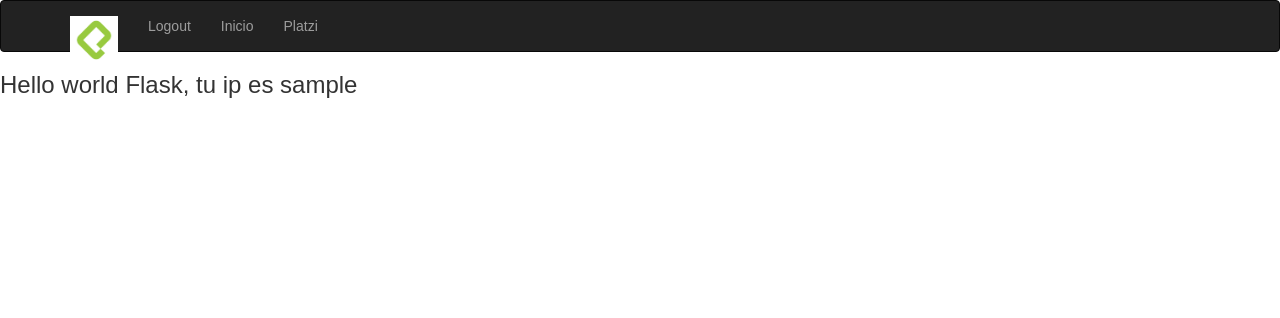
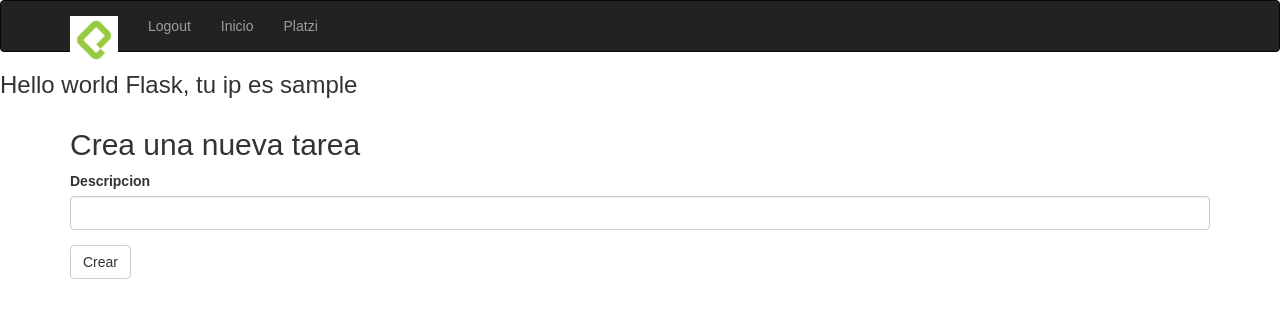
Before and after one commit to ccolunga/curso_flask_platzi, a Flask app: page /hello in a window 1280 px wide. Shown: the top 318 px of the page. Run offline with Flask 2, Linux system fonts and the light colour scheme; a user stored in the database is signed in; data that the repository does not hold is empty; some libraries are stand-ins or nearby versions.

Commit message:
Curso flask - proyecto agregar tarea

```diff
--- a/app/firestore_service.py
+++ b/app/firestore_service.py
@@ -16,10 +16,16 @@ def get_user(user_id):
     return db.collection('users').document(user_id).get()
 
 
+def user_put(user_data):
+    user_ref = db.collection('users').document(user_data.username)
+    user_ref.set({'password': user_data.password})
+
+
 def get_todos(user_id):
     return db.collection('users').document(user_id).collection('todos').get()
 
 
-def user_put(user_data):
-    user_ref = db.collection('users').document(user_data.username)
-    user_ref.set({'password': user_data.password})
+def put_todo(user_id, description):
+    todos_collection_ref = db.collection(
+        'users').document(user_id).collection('todos')
+    todos_collection_ref.add({'descripcion': description})
--- a/app/forms.py
+++ b/app/forms.py
@@ -7,3 +7,8 @@ class LoginForm(FlaskForm):
     username = StringField('Nombre de usuario', validators=[DataRequired()])
     password = PasswordField('Password', validators=[DataRequired()])
     submit = SubmitField('Enviar')
+
+
+class TodoForm(FlaskForm):
+    description = StringField('Descripcion', validators=[DataRequired()])
+    submit = SubmitField('Crear')
--- a/app/templates/hello.html
+++ b/app/templates/hello.html
@@ -25,6 +25,10 @@
         <a href="{{ url_for ('index')}}" >Ir a inicio </a>
     {% endif %}
 
+    <div class="container">
+        <h2>Crea una nueva tarea</h2>
+        {{ wtf.quick_form(todo_form) }}
+    </div>
     <ul>
         {% for todo in todos %}
             {{ macros.render_todo(todo) }}
--- a/main.py
+++ b/main.py
@@ -1,11 +1,9 @@
 import unittest
 from flask import request, make_response, redirect, render_template, session, url_for, flash
 from flask_login import login_required, current_user
-
-from app.firestore_service import get_users
-from app.firestore_service import get_todos
 from app import create_app
-#from app.forms import LoginForm
+from app.forms import TodoForm
+from app.firestore_service import get_users, get_todos, put_todo
 
 app = create_app()
 
@@ -42,22 +40,25 @@ def index():
     return response
 
 
-@app.route("/hello", methods=['GET'])
+@app.route("/hello", methods=['GET', 'POST'])
 @login_required
 def hello():
     user_ip = session.get("user_ip")
     username = current_user.id
+    todo_form = TodoForm()
 
     context = {
         'user_ip': user_ip,
         'todos': get_todos(user_id=username),
-        'username': username
+        'username': username,
+        'todo_form': todo_form
     }
 
-    users = get_users()
-    # print(users)
-    for user in users:
-        print(user.id)
-        print(user.to_dict()['password'])
+    if todo_form.validate_on_submit():
+        put_todo(user_id=username, description=todo_form.description.data)
+
+        flash('Tu tarea se creo con éxito')
+
+        return redirect(url_for('hello'))
 
     return render_template("hello.html", **context)
```
